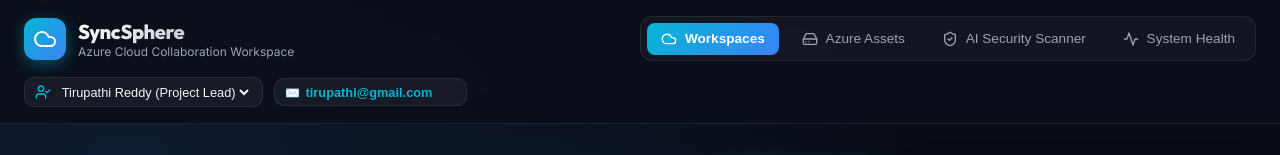
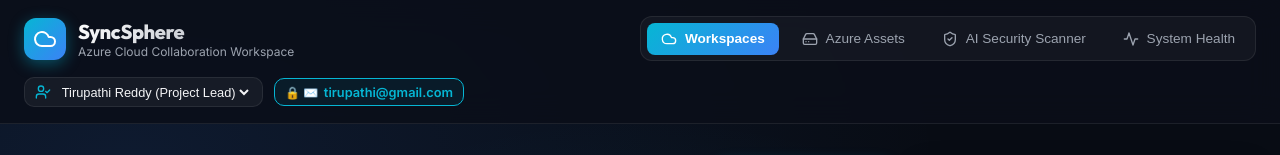
Before and after one commit to Tirupathi-Reddy-Pucha/SyncSphere, a React (Vite) app in the folder frontend/: page / in a window 1280 px wide. Shown: the top 155 px of the page. Built offline with nearby package versions, Linux system fonts and the light colour scheme; no server answers.

Commit message:
Lock user email identity and implement persistent clientSessionId audit resolution

```diff
--- a/frontend/src/App.jsx
+++ b/frontend/src/App.jsx
@@ -9,7 +9,25 @@
     const [activeTab, setActiveTab] = useState('workspaces');
     const [health, setHealth] = useState(null);
     const [activeUser, setActiveUser] = useState('Tirupathi Reddy (Project Lead)');
-    const [userEmail, setUserEmail] = useState('tirupathi@gmail.com');
+
+    // Persistent Device Session Token & Locked Email
+    const [clientSessionId] = useState(() => {
+        let sid = localStorage.getItem('syncsphere_session_id');
+        if (!sid) {
+            sid = 'session-' + Math.random().toString(36).substring(2, 10);
+            localStorage.setItem('syncsphere_session_id', sid);
+        }
+        return sid;
+    });
+
+    const [userEmail] = useState(() => {
+        let mail = localStorage.getItem('syncsphere_user_email');
+        if (!mail) {
+            mail = 'tirupathi@gmail.com';
+            localStorage.setItem('syncsphere_user_email', mail);
+        }
+        return mail;
+    });
 
     useEffect(() => {
         fetch('/health')
@@ -22,14 +40,14 @@
         <div style={{ minHeight: '100vh', display: 'flex', flexDirection: 'column' }}>
 
             {/* Header Bar */}
-            <Header health={health} activeTab={activeTab} setActiveTab={setActiveTab} activeUser={activeUser} setActiveUser={setActiveUser} userEmail={userEmail} setUserEmail={setUserEmail} />
+            <Header health={health} activeTab={activeTab} setActiveTab={setActiveTab} activeUser={activeUser} setActiveUser={setActiveUser} userEmail={userEmail} />
 
             {/* Main Workspace Canvas */}
             <main style={{ flex: 1, maxWidth: '1280px', width: '100%', margin: '0 auto', padding: '2rem 1.5rem' }}>
-                {activeTab === 'workspaces' && <WorkspaceList activeUser={userEmail ? `${activeUser} <${userEmail}>` : activeUser} />}
-                {activeTab === 'files' && <FileManager activeUser={userEmail ? `${activeUser} <${userEmail}>` : activeUser} />}
-                {activeTab === 'ai' && <AiSecurityScanner activeUser={userEmail ? `${activeUser} <${userEmail}>` : activeUser} />}
-                {activeTab === 'telemetry' && <TelemetryDashboard userEmail={userEmail} />}
+                {activeTab === 'workspaces' && <WorkspaceList activeUser={userEmail ? `${activeUser} <${userEmail}>` : activeUser} clientSessionId={clientSessionId} />}
+                {activeTab === 'files' && <FileManager activeUser={userEmail ? `${activeUser} <${userEmail}>` : activeUser} clientSessionId={clientSessionId} />}
+                {activeTab === 'ai' && <AiSecurityScanner activeUser={userEmail ? `${activeUser} <${userEmail}>` : activeUser} clientSessionId={clientSessionId} />}
+                {activeTab === 'telemetry' && <TelemetryDashboard clientSessionId={clientSessionId} />}
             </main>
 
             {/* Footer */}
--- a/frontend/src/components/Header.jsx
+++ b/frontend/src/components/Header.jsx
@@ -1,7 +1,7 @@
 import React from 'react';
 import { Cloud, ShieldCheck, Activity, UserCheck, HardDrive } from 'lucide-react';
 
-export default function Header({ health, activeTab, setActiveTab, activeUser, setActiveUser, userEmail, setUserEmail }) {
+export default function Header({ health, activeTab, setActiveTab, activeUser, setActiveUser, userEmail }) {
     return (
         <header style={{ borderBottom: '1px solid var(--border-subtle)', background: 'rgba(11, 15, 25, 0.85)', backdropFilter: 'blur(16px)', sticky: 'top', zIndex: 50 }}>
             <div style={{ maxWidth: '1280px', margin: '0 auto', padding: '1rem 1.5rem', display: 'flex', alignItems: 'center', justifyContent: 'space-between', flexWrap: 'wrap', gap: '1rem' }}>
@@ -55,7 +55,7 @@
                     })}
                 </nav>
 
-                {/* Azure Identity & User Email Selector */}
+                {/* Azure Identity & Locked User Email Badge */}
                 <div style={{ display: 'flex', alignItems: 'center', gap: '0.65rem' }}>
                     <div style={{ display: 'flex', alignItems: 'center', gap: '0.4rem', padding: '0.35rem 0.65rem', background: 'rgba(255, 255, 255, 0.05)', borderRadius: '10px', border: '1px solid var(--border-subtle)' }}>
                         <UserCheck size={16} color="var(--accent-cyan)" />
@@ -71,7 +71,7 @@
                                 cursor: 'pointer',
                                 outline: 'none'
                             }}
-                            title="Switch Active Team Member Role"
+                            title="Active Role"
                         >
                             <option value="Tirupathi Reddy (Project Lead)" style={{ background: '#0f172a' }}>Tirupathi Reddy (Project Lead)</option>
                             <option value="DevOps Specialist" style={{ background: '#0f172a' }}>DevOps Specialist</option>
@@ -80,24 +80,11 @@
                         </select>
                     </div>
 
-                    <div style={{ display: 'flex', alignItems: 'center', gap: '0.35rem', padding: '0.35rem 0.65rem', background: 'rgba(255, 255, 255, 0.05)', borderRadius: '10px', border: '1px solid var(--border-subtle)' }}>
-                        <span style={{ fontSize: '0.75rem', color: 'var(--text-dim)' }}>✉️</span>
-                        <input
-                            type="email"
-                            value={userEmail}
-                            onChange={(e) => setUserEmail(e.target.value)}
-                            placeholder="user@email.com"
-                            style={{
-                                background: 'transparent',
-                                border: 'none',
-                                color: 'var(--accent-cyan)',
-                                fontSize: '0.8rem',
-                                fontWeight: 600,
-                                outline: 'none',
-                                width: '150px'
-                            }}
-                            title="Logged-in User Email Account"
-                        />
+                    <div style={{ display: 'flex', alignItems: 'center', gap: '0.35rem', padding: '0.35rem 0.65rem', background: 'rgba(6, 182, 212, 0.08)', borderRadius: '10px', border: '1px solid var(--accent-cyan)' }} title="Session Verified Account (Locked Identity)">
+                        <span style={{ fontSize: '0.75rem' }}>🔒 ✉️</span>
+                        <span style={{ fontSize: '0.8rem', color: 'var(--accent-cyan)', fontWeight: 600 }}>
+                            {userEmail}
+                        </span>
                     </div>
                 </div>
 
--- a/frontend/src/components/TelemetryDashboard.jsx
+++ b/frontend/src/components/TelemetryDashboard.jsx
@@ -1,7 +1,7 @@
 import React, { useState, useEffect } from 'react';
 import { Activity, Server, HardDrive, ShieldAlert, CheckCircle2, Clock, RefreshCw, Cpu } from 'lucide-react';
 
-export default function TelemetryDashboard({ userEmail }) {
+export default function TelemetryDashboard({ clientSessionId }) {
     const [health, setHealth] = useState(null);
     const [logs, setLogs] = useState([]);
     const [loading, setLoading] = useState(true);
@@ -31,15 +31,17 @@
         }
     };
 
-    const formatLogUser = (logUser) => {
-        if (!logUser) return 'System';
+    const formatLogUser = (log) => {
+        if (!log || !log.user) return 'System';
+
+        const logUser = log.user;
 
         // Extract device tag if present (e.g. 💻 Desktop or 📱 Mobile)
         const deviceMatch = logUser.match(/\((💻 Desktop|📱 Mobile)\)/);
         const deviceTag = deviceMatch ? deviceMatch[1] : '';
 
-        // Check if log contains current userEmail
-        const isSelf = userEmail && logUser.toLowerCase().includes(userEmail.toLowerCase());
+        // Check if log's sessionId matches this client's persistent session
+        const isSelf = clientSessionId && log.sessionId && log.sessionId === clientSessionId;
 
         if (isSelf) {
             return `${deviceTag ? deviceTag + ' ' : ''}(You)`;
@@ -149,7 +151,7 @@
                                     </span>
                                 </div>
                                 <div style={{ display: 'flex', alignItems: 'center', gap: '0.85rem', fontSize: '0.75rem', color: 'var(--text-dim)' }}>
-                                    <span>User: <strong style={{ color: 'var(--accent-cyan)' }}>{formatLogUser(log.user)}</strong></span>
+                                    <span>User: <strong style={{ color: 'var(--accent-cyan)' }}>{formatLogUser(log)}</strong></span>
                                     <span>•</span>
                                     <span style={{ display: 'flex', alignItems: 'center', gap: '0.25rem' }}>
                                         <Clock size={12} /> {new Date(log.timestamp).toLocaleTimeString()}
--- a/frontend/src/components/WorkspaceList.jsx
+++ b/frontend/src/components/WorkspaceList.jsx
@@ -1,7 +1,7 @@
 import React, { useState, useEffect } from 'react';
 import { Plus, CheckCircle2, Clock, Users, Tag, AlertCircle, Sparkles, FolderPlus } from 'lucide-react';
 
-export default function WorkspaceList({ activeUser }) {
+export default function WorkspaceList({ activeUser, clientSessionId }) {
     const [workspaces, setWorkspaces] = useState([]);
     const [selectedWs, setSelectedWs] = useState(null);
     const [tasks, setTasks] = useState([]);
@@ -59,12 +59,13 @@
         try {
             const res = await fetch('/api/workspaces', {
                 method: 'POST',
-                headers: { 'Content-Type': 'application/json' },
+                headers: { 'Content-Type': 'application/json', 'x-client-session-id': clientSessionId },
                 body: JSON.stringify({
                     title: newTitle,
                     description: newDesc,
                     category: newCat,
-                    author: activeUser || 'Tirupathi Reddy'
+                    author: activeUser || 'Tirupathi Reddy',
+                    clientSessionId
                 })
             });
             const json = await res.json();
@@ -87,12 +88,13 @@
         try {
             const res = await fetch('/api/workspaces/tasks', {
                 method: 'POST',
-                headers: { 'Content-Type': 'application/json' },
+                headers: { 'Content-Type': 'application/json', 'x-client-session-id': clientSessionId },
                 body: JSON.stringify({
                     workspaceId: selectedWs.id,
                     title: newTaskTitle,
                     priority: newTaskPriority,
-                    assignee: activeUser || 'Tirupathi Reddy'
+                    assignee: activeUser || 'Tirupathi Reddy',
+                    clientSessionId
                 })
             });
             const json = await res.json();
@@ -110,8 +112,8 @@
         try {
             const res = await fetch('/api/workspaces/tasks', {
                 method: 'PUT',
-                headers: { 'Content-Type': 'application/json' },
-                body: JSON.stringify({ taskId: task.id, status: nextStatus, updatedBy: activeUser })
+                headers: { 'Content-Type': 'application/json', 'x-client-session-id': clientSessionId },
+                body: JSON.stringify({ taskId: task.id, status: nextStatus, updatedBy: activeUser, clientSessionId })
             });
             const json = await res.json();
             if (json.success) {
```
Also changed, not shown: 2 other files (tests, documents, lock files or other folders).
